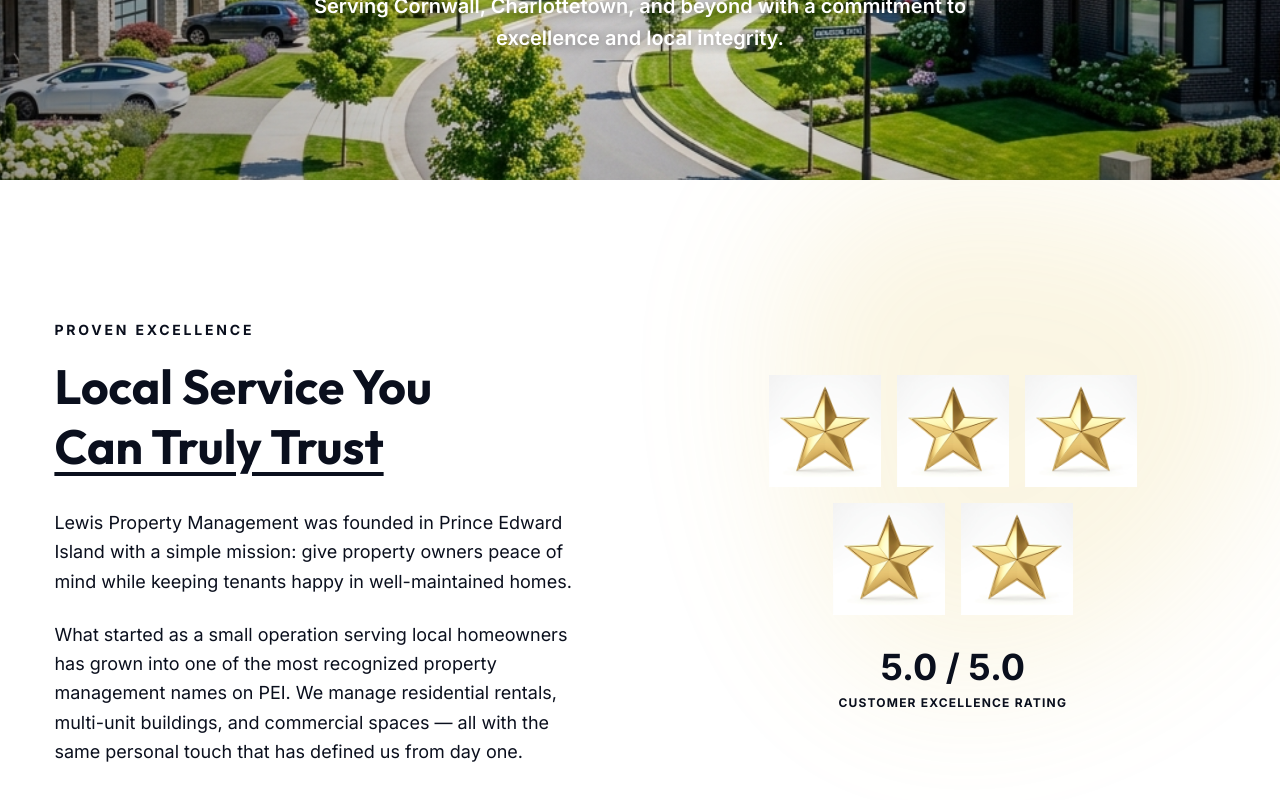
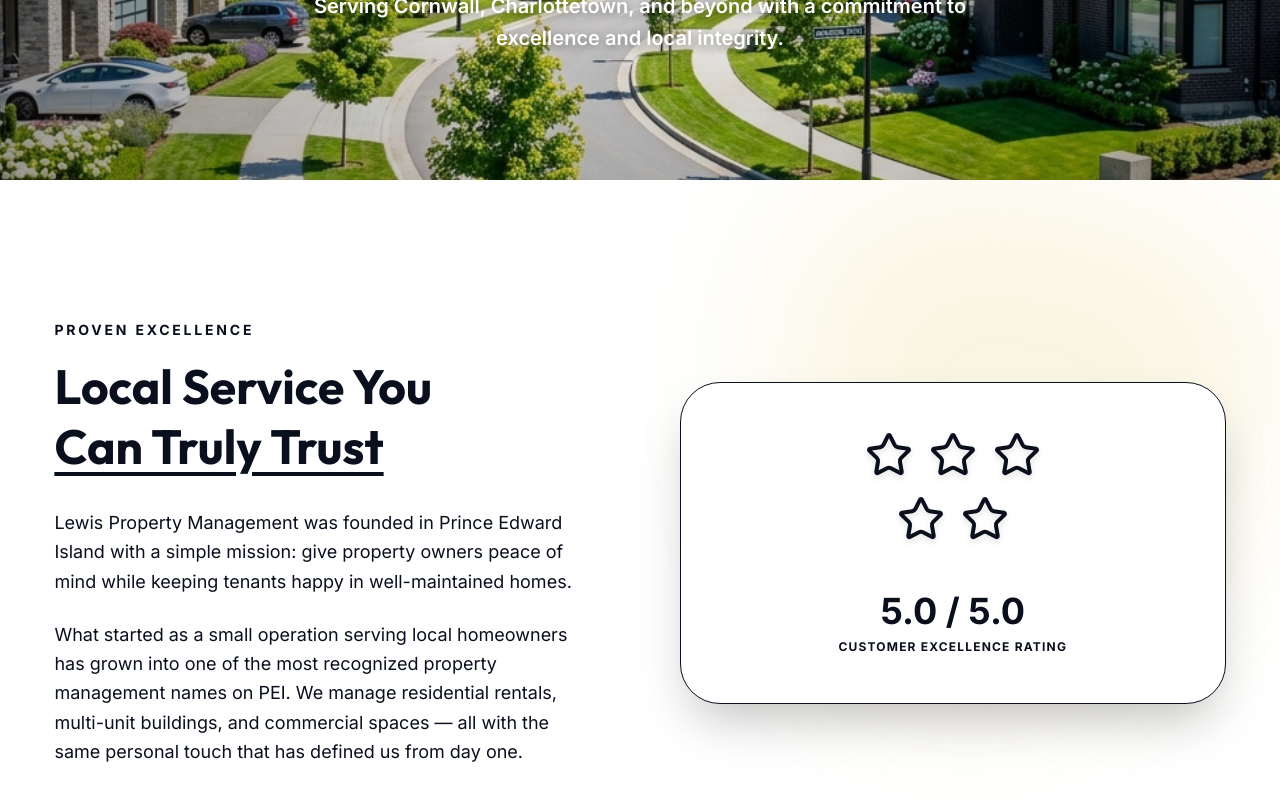
Before and after one commit to Qwertyyuio122/lewis-property, a React (Vite) app: page /about in a window 1280 px wide. Shown: the part 380-1180 px from the top of the page. Built offline with nearby package versions, Linux system fonts and the light colour scheme.

Commit message:
Replace star image with SVG icons in 3-2 layout

```diff
--- a/src/pages/About.tsx
+++ b/src/pages/About.tsx
@@ -1,6 +1,6 @@
 import { useInView } from '../hooks/useInView';
 import { Link } from 'react-router-dom';
-import { Heart, Check, Info, Clock, MapPin, ArrowRight } from 'lucide-react';
+import { Heart, Check, Info, Clock, MapPin, ArrowRight, Star } from 'lucide-react';
 
 function AnimatedSection({ children, className = '', delay = 0 }: { children: React.ReactNode; className?: string; delay?: number }) {
   const { ref, inView } = useInView();
@@ -81,34 +81,24 @@ export default function About() {
               </div>
             </AnimatedSection>
 
-            <AnimatedSection delay={200} className="flex flex-col items-center justify-center">
-              <div className="flex flex-col gap-4 items-center">
-                {/* Row 1: 3 Stars */}
-                <div className="flex gap-4">
-                  {[1, 2, 3].map((n) => (
-                    <img
-                      key={n}
-                      src="/star-premium.png"
-                      alt="Star"
-                      className="w-20 h-20 md:w-28 md:h-28 object-contain mix-blend-multiply"
-                    />
-                  ))}
+            <AnimatedSection delay={200}>
+              <div className="relative rounded-[2.5rem] overflow-hidden shadow-2xl bg-white p-12 border border-contrast-low flex flex-col items-center justify-center gap-8 group">
+                <div className="absolute inset-0 bg-accent/5 opacity-0 group-hover:opacity-100 transition-opacity duration-700" />
+                <div className="flex flex-col items-center gap-4 mb-4">
+                  <div className="flex gap-4">
+                    <Star size={48} className="text-accent fill-accent drop-shadow-md" />
+                    <Star size={48} className="text-accent fill-accent drop-shadow-md" />
+                    <Star size={48} className="text-accent fill-accent drop-shadow-md" />
+                  </div>
+                  <div className="flex gap-4">
+                    <Star size={48} className="text-accent fill-accent drop-shadow-md" />
+                    <Star size={48} className="text-accent fill-accent drop-shadow-md" />
+                  </div>
                 </div>
-                {/* Row 2: 2 Stars */}
-                <div className="flex gap-4">
-                  {[1, 2].map((n) => (
-                    <img
-                      key={n}
-                      src="/star-premium.png"
-                      alt="Star"
-                      className="w-20 h-20 md:w-28 md:h-28 object-contain mix-blend-multiply"
-                    />
-                  ))}
+                <div className="text-center relative z-10">
+                  <div className="text-primary font-black text-4xl mb-2">5.0 / 5.0</div>
+                  <div className="text-contrast-mid font-bold tracking-widest uppercase text-xs">Customer Excellence Rating</div>
                 </div>
-              </div>
-              <div className="text-center mt-8">
-                <div className="text-primary font-black text-4xl mb-2">5.0 / 5.0</div>
-                <div className="text-contrast-mid font-bold tracking-widest uppercase text-xs">Customer Excellence Rating</div>
               </div>
             </AnimatedSection>
           </div>
```
Also changed, not shown: public/five-stars.png (deleted).
